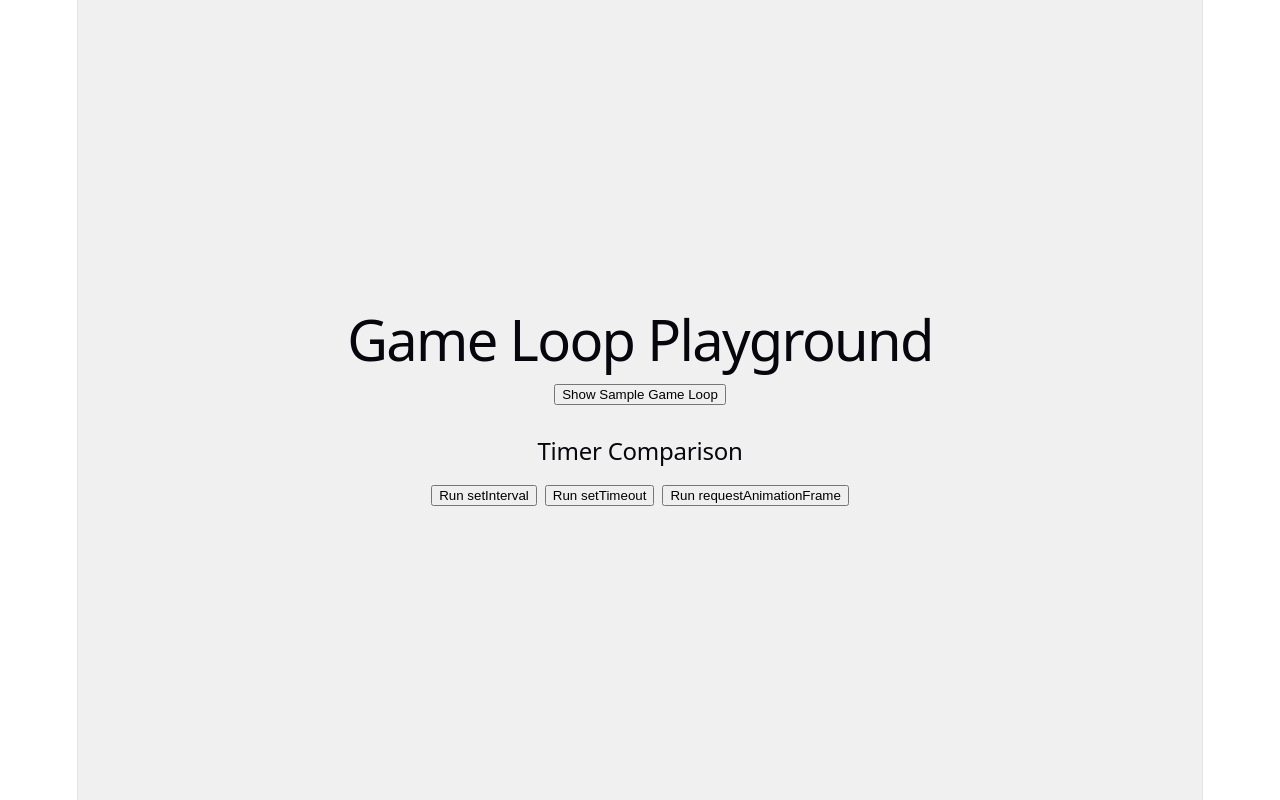
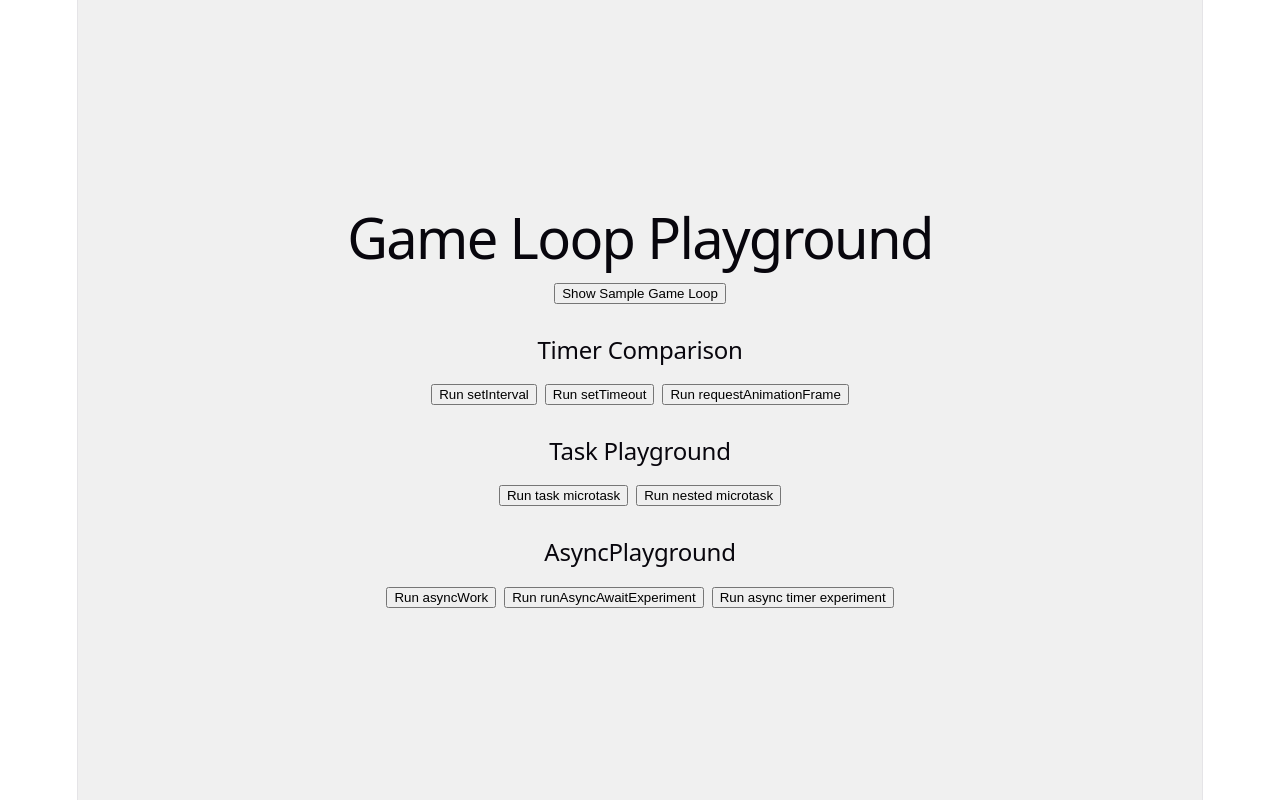
Before and after one commit to ihd0628/eut-zza, a React (Vite) app in the folder eut-zza-FE/: page / in a window 1280 px wide. Built offline with nearby package versions, Linux system fonts and the light colour scheme.

Commit message:
feat: Week 1 비동기 실행 모델 학습 완료

```diff
--- a/eut-zza-FE/src/App.tsx
+++ b/eut-zza-FE/src/App.tsx
@@ -1,6 +1,8 @@
 import { useEffect, useState } from "react";
 import "./App.css";
-import { TimerComparisonPlayground } from "./components/TimerComparisonPlayground";
+import { AsyncPlayground } from "./components/experiments/AsyncPlayground";
+import { TaskPlayground } from "./components/experiments/TaskPlayground";
+import { TimerComparisonPlayground } from "./components/experiments/TimerComparisonPlayground";
 import { GameEngine } from "./game/GameEngine";
 
 function App() {
@@ -23,6 +25,8 @@ function App() {
       </button>
       {isShowSample && <SampleGameEngine />}
       <TimerComparisonPlayground />
+      <TaskPlayground />
+      <AsyncPlayground />
     </div>
   );
 }
--- /dev/null
+++ b/eut-zza-FE/src/components/experiments/AsyncPlayground.tsx
@@ -0,0 +1,57 @@
+import {
+  asyncWork,
+  runAsyncAwaitExperiment,
+  runAsyncTimerExperiment,
+} from "../../experiments/AsyncAwaitExperiment";
+
+export const AsyncPlayground = () => {
+  return (
+    <section
+      style={{
+        display: "flex",
+        flexDirection: "column",
+        alignItems: "center",
+        gap: "12px",
+        marginTop: "32px",
+      }}
+    >
+      <h2>AsyncPlayground</h2>
+      <div
+        style={{
+          display: "flex",
+          justifyContent: "center",
+          flexWrap: "wrap",
+          gap: "8px",
+        }}
+      >
+        <button
+          type='button'
+          onClick={() => {
+            console.log("Running asyncWork experiment");
+            asyncWork();
+          }}
+        >
+          Run asyncWork
+        </button>
+        <button
+          type='button'
+          onClick={() => {
+            console.log("Running runAsyncAwaitExperiment experiment");
+            runAsyncAwaitExperiment();
+          }}
+        >
+          Run runAsyncAwaitExperiment
+        </button>
+        <button
+          type='button'
+          onClick={() => {
+            console.log("Running async timer experiment");
+            runAsyncTimerExperiment();
+          }}
+        >
+          Run async timer experiment
+        </button>
+      </div>
+    </section>
+  );
+};
--- /dev/null
+++ b/eut-zza-FE/src/components/experiments/TaskPlayground.tsx
@@ -0,0 +1,47 @@
+import {
+  runNestedMicrotaskExperiment,
+  runTaskMicrotaskExperiment,
+} from "../../experiments/TaskMicrotaskExperiment";
+
+export const TaskPlayground = () => {
+  return (
+    <section
+      style={{
+        display: "flex",
+        flexDirection: "column",
+        alignItems: "center",
+        gap: "12px",
+        marginTop: "32px",
+      }}
+    >
+      <h2>Task Playground</h2>
+      <div
+        style={{
+          display: "flex",
+          justifyContent: "center",
+          flexWrap: "wrap",
+          gap: "8px",
+        }}
+      >
+        <button
+          type='button'
+          onClick={() => {
+            console.log("Running task microtask experiment");
+            runTaskMicrotaskExperiment();
+          }}
+        >
+          Run task microtask
+        </button>
+        <button
+          type='button'
+          onClick={() => {
+            console.log("Running nested microtask experiment");
+            runNestedMicrotaskExperiment();
+          }}
+        >
+          Run nested microtask
+        </button>
+      </div>
+    </section>
+  );
+};
--- a/eut-zza-FE/src/components/TimerComparisonPlayground.tsx
+++ b/eut-zza-FE/src/components/experiments/TimerComparisonPlayground.tsx
@@ -2,7 +2,7 @@ import {
   runAnimationFrameExperiment,
   runIntervalExperiment,
   runTimeoutExperiment,
-} from "../experiments/TimerComparison";
+} from "../../experiments/TimerComparison";
 
 export const TimerComparisonPlayground = () => {
   return (
--- /dev/null
+++ b/eut-zza-FE/src/experiments/AsyncAwaitExperiment.ts
@@ -0,0 +1,44 @@
+export const asyncWork = async () => {
+  console.log("[async] before await");
+
+  await Promise.resolve();
+
+  console.log("[async] after await");
+};
+
+export const runAsyncAwaitExperiment = () => {
+  console.log("[sync] start");
+
+  void asyncWork();
+
+  console.log("[sync] end");
+};
+
+const waitWithTimer = () => {
+  return new Promise<string>((resolve) => {
+    setTimeout(() => {
+      console.log("[task] resolve Promise");
+      resolve("완료");
+    }, 0);
+  });
+};
+
+const asyncTimerWork = async () => {
+  console.log("[async] before await");
+
+  const result = await waitWithTimer();
+
+  console.log("[async] after await:", result);
+};
+
+export const runAsyncTimerExperiment = () => {
+  console.log("[sync] start");
+
+  void asyncTimerWork();
+
+  setTimeout(() => {
+    console.log("[task] another timer");
+  }, 0);
+
+  console.log("[sync] end");
+};
--- /dev/null
+++ b/eut-zza-FE/src/experiments/TaskMicrotaskExperiment.ts
@@ -0,0 +1,45 @@
+export const runTaskMicrotaskExperiment = () => {
+  console.log("[sync] start");
+
+  setTimeout(() => {
+    console.log("[task] setTimeout");
+  }, 0);
+
+  Promise.resolve().then(() => {
+    console.log("[microtask] Promise.then");
+  });
+
+  queueMicrotask(() => {
+    console.log("[microtask] queueMicrotask");
+  });
+
+  console.log("[sync] end");
+};
+
+export const runNestedMicrotaskExperiment = () => {
+  console.log("[sync] start");
+
+  setTimeout(() => {
+    console.log("[task 1] start");
+
+    Promise.resolve().then(() => {
+      console.log("[microtask inside task 1]");
+    });
+
+    console.log("[task 1] end");
+  }, 0);
+
+  setTimeout(() => {
+    console.log("[task 2]");
+  }, 0);
+
+  Promise.resolve().then(() => {
+    console.log("[microtask 1]");
+
+    queueMicrotask(() => {
+      console.log("[nested microtask]");
+    });
+  });
+
+  console.log("[sync] end");
+};
```
Also changed, not shown: 2 other files (tests, documents, lock files or other folders).
